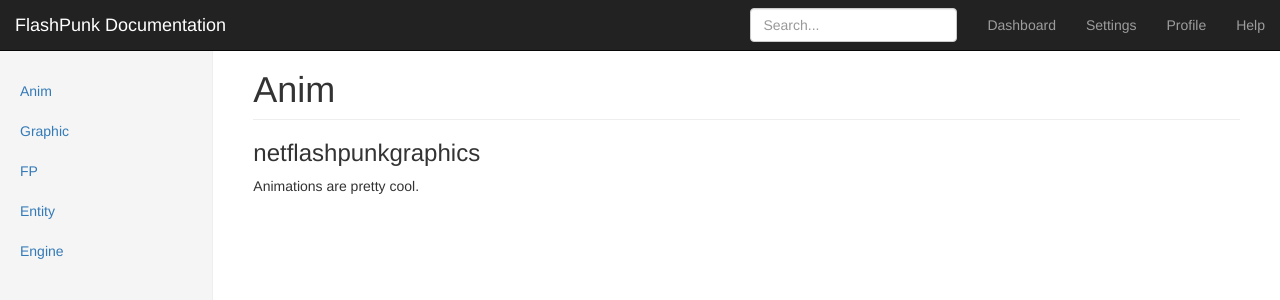
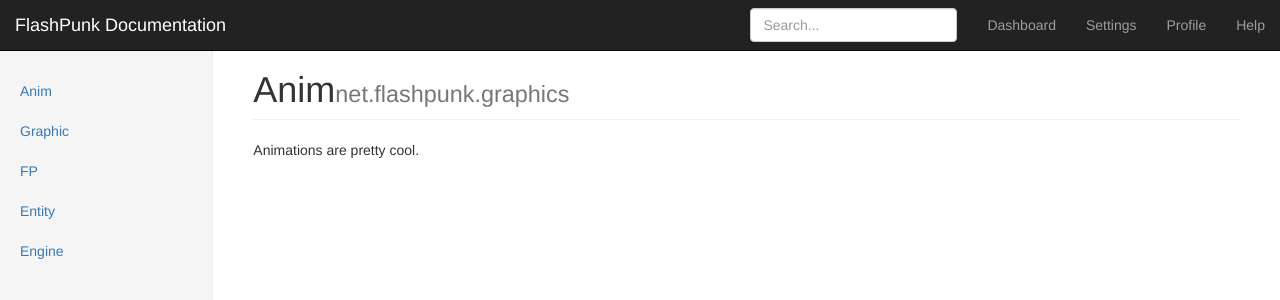
Before and after one commit to useflashpunk/flashpunk-docs, a Jekyll site: the page built from net/flashpunk/graphics/_posts/2014-04-03-Anim.md, in a window 1280 px wide. Shown: the top 300 px of the page. Built offline with Jekyll 4.4.1, drawn with Linux system fonts in a browser that asks for light colours; nearby versions of some CDN libraries.

Commit message:
Update default.html

```diff
--- a/_layouts/default.html
+++ b/_layouts/default.html
@@ -135,8 +135,7 @@
           </ul>
         </div>
         <div class="col-sm-9 col-sm-offset-3 col-md-10 col-md-offset-2 main">
-          <h1 class="page-header">{{ page.title }}</h1>
-          <h3>{{ page.categories }}</h3>
+          <h1 class="page-header">{{ page.title }}<small>{{ page.categories | join: '.' }}</small></h1>
           {{ content }}
         </div>
       </div>
```
